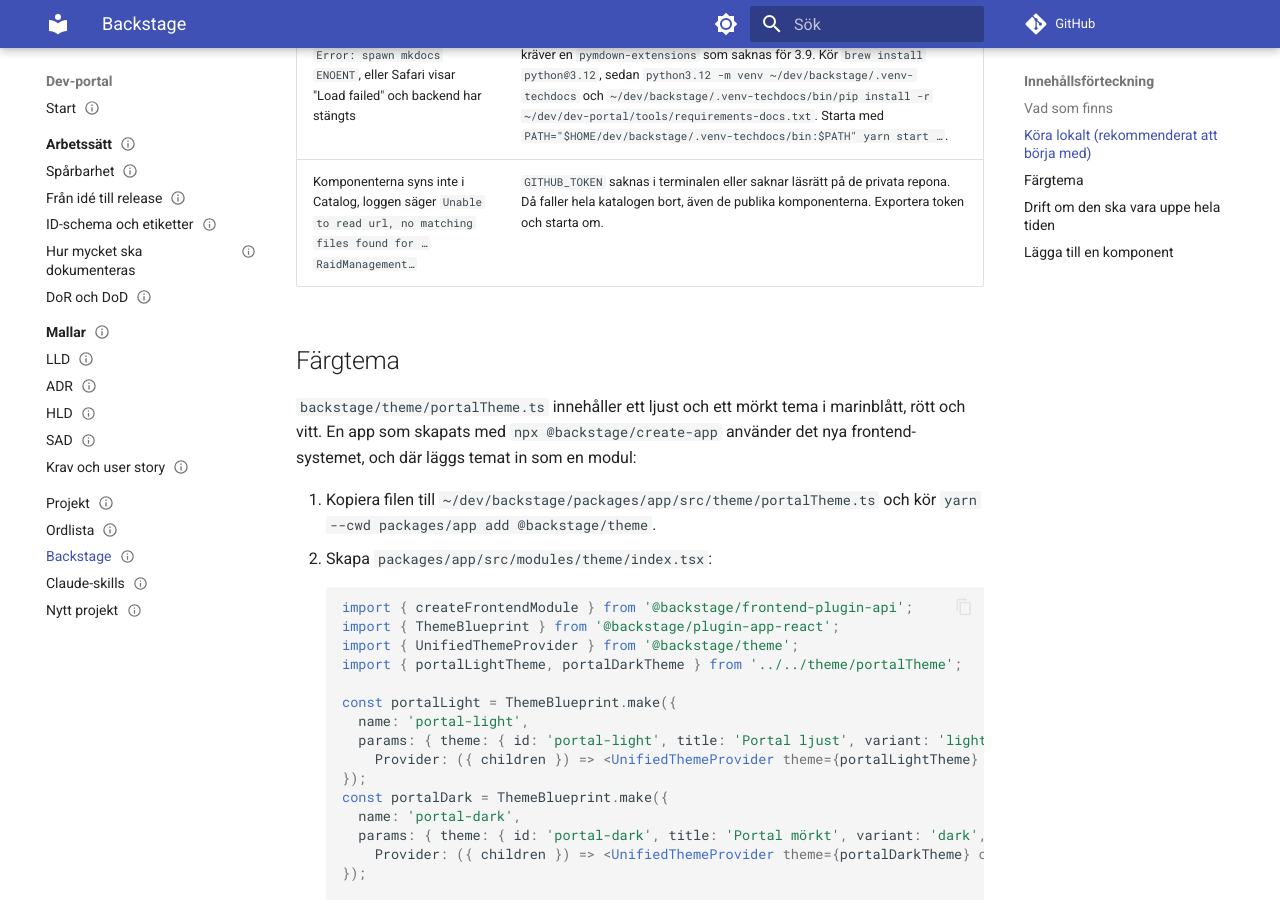
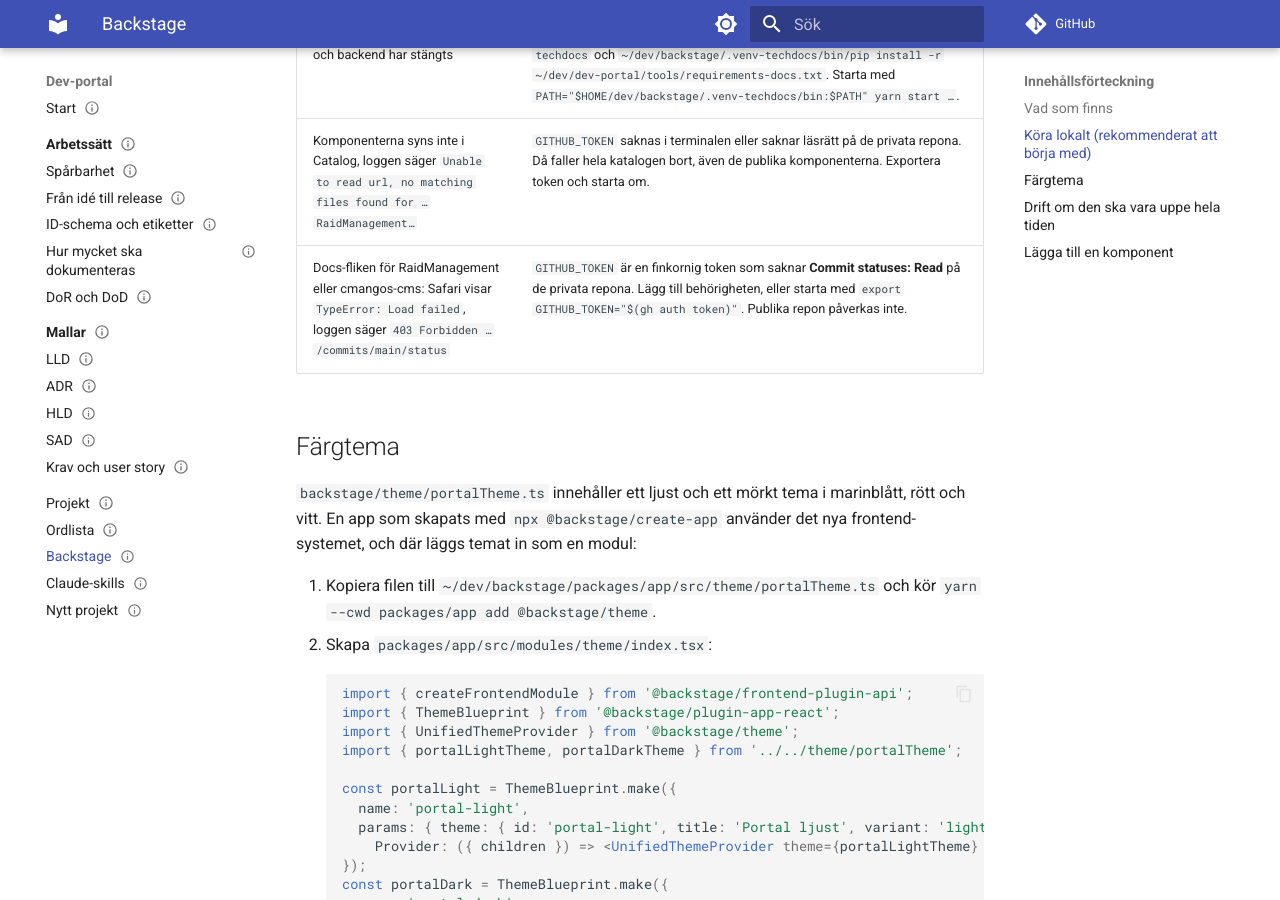
Before and after one commit to JoseMdS/dev-portal, an MkDocs documentation site: the page built from docs/backstage/index.md, in a window 1280 px wide and 900 px high, scrolled down 1856 px. Built offline with MkDocs 1.6.1 and Material for MkDocs 9.7.7, drawn with Linux system fonts in a browser that asks for light colours; comment, search, counter and statistics services are not loaded.

Commit message:
Backstage: felsökning för 403 på commit-status med finkornig token
Co-Authored-By: Claude Opus 5.5 <noreply@anthropic.com>
Claude-Session: https://claude.ai/code/session_01FDBNVLkNS3uPQU43MWUrV7

```diff
--- a/docs/backstage/index.md
+++ b/docs/backstage/index.md
@@ -60,6 +60,7 @@ yarn start \
 | Fel om Node-version eller native-moduler (t.ex. `isolated-vm`, `better-sqlite3`) | Byt till Node 22 eller 24 LTS (t.ex. `nvm install 22 && nvm use 22`), ta bort `node_modules` och kör `yarn install`. |
 | Docs-fliken: `Failed to generate docs … caused by Error: spawn mkdocs ENOENT`, eller Safari visar "Load failed" och backend har stängts | Backstage hittar inte `mkdocs` på `PATH`. Kräver Python 3.10 eller senare. macOS-systemets Python 3.9 räcker inte, eftersom `mkdocs-techdocs-core` kräver en `pymdown-extensions` som saknas för 3.9. Kör `brew install python@3.12`, sedan `python3.12 -m venv ~/dev/backstage/.venv-techdocs` och `~/dev/backstage/.venv-techdocs/bin/pip install -r ~/dev/dev-portal/tools/requirements-docs.txt`. Starta med `PATH="$HOME/dev/backstage/.venv-techdocs/bin:$PATH" yarn start …`. |
 | Komponenterna syns inte i Catalog, loggen säger `Unable to read url, no matching files found for …RaidManagement…` | `GITHUB_TOKEN` saknas i terminalen eller saknar läsrätt på de privata repona. Då faller hela katalogen bort, även de publika komponenterna. Exportera token och starta om. |
+| Docs-fliken för RaidManagement eller cmangos-cms: Safari visar `TypeError: Load failed`, loggen säger `403 Forbidden … /commits/main/status` | `GITHUB_TOKEN` är en finkornig token som saknar **Commit statuses: Read** på de privata repona. Lägg till behörigheten, eller starta med `export GITHUB_TOKEN="$(gh auth token)"`. Publika repon påverkas inte. |
 
 ## Färgtema
 
```
